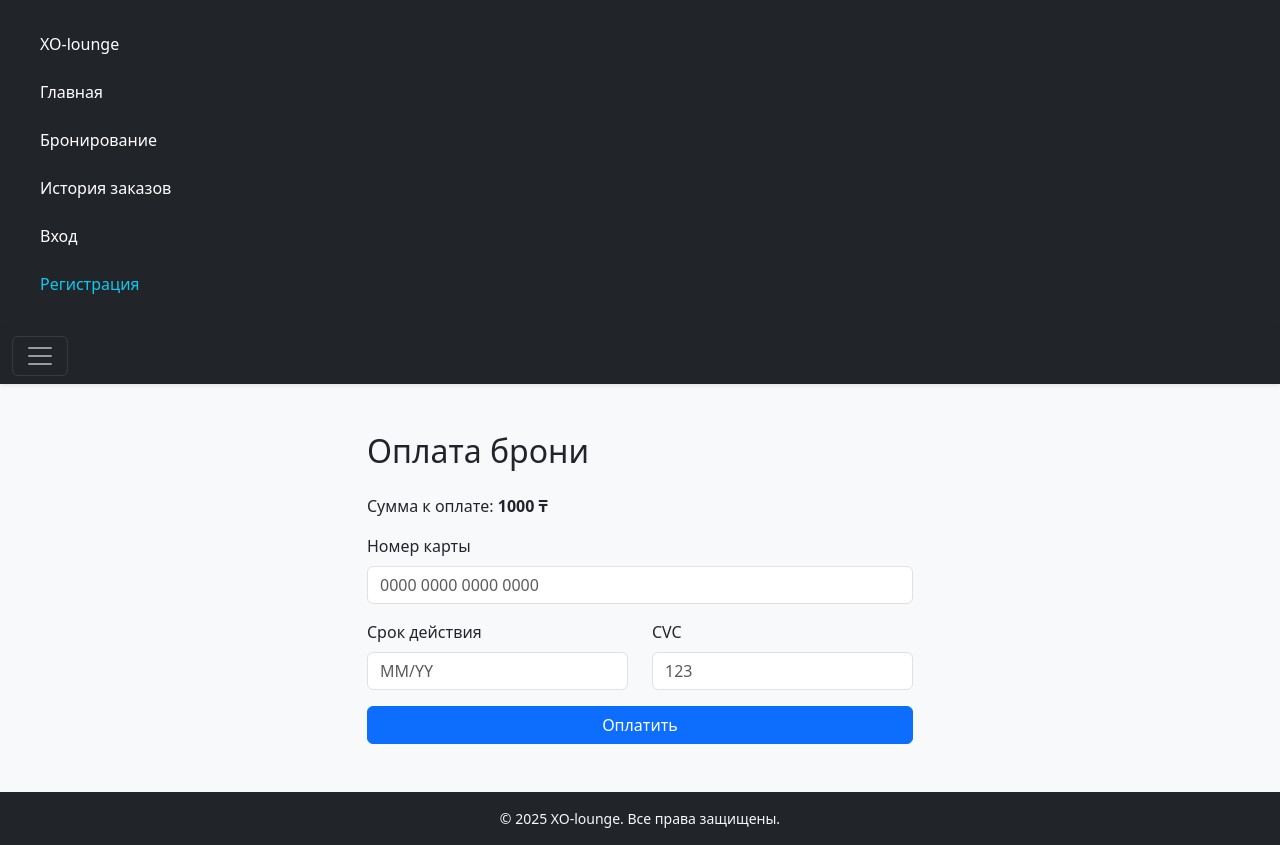
After one commit to Temirlan2604/XO-lounge, a Django app: page /reservations/pay/ in a window 1280 px wide, after a click that opens the changed part. The commit adds this page. Run offline with Django 5.2, Linux system fonts and the light colour scheme.

Commit message:
сайт

```diff
--- a/xolounge/reservations/models.py
+++ b/xolounge/reservations/models.py
@@ -8,6 +8,10 @@ class Table(models.Model):
     is_cabin = models.BooleanField(default=False)
     capacity = models.PositiveIntegerField(default=4)
 
+    def __str__(self):
+        kind = 'Кабина' if self.is_cabin else 'Столик'
+        return f'{kind} №{self.number} (вместимость {self.capacity})'
+
 class Reservation(models.Model):
     user = models.ForeignKey(User, on_delete=models.CASCADE)
     table = models.ForeignKey(Table, on_delete=models.CASCADE)
--- a/xolounge/reservations/views.py
+++ b/xolounge/reservations/views.py
@@ -12,10 +12,18 @@ def map_view(request):
 def booking_view(request, table_id):
     table = get_object_or_404(Table, id=table_id)
     if request.method == 'POST':
-        # пример простого бронирования на ближайший свободный час
-        start = timezone.now().replace(minute=0, second=0, microsecond=0) + timedelta(hours=1)
-        end = start + timedelta(hours=1)
-        Reservation.objects.create(user=request.user, table=table, start_time=start, end_time=end)
+        start = request.POST['start_time']
+        hours = int(request.POST['hours'])
+        # Преобразуем строку в datetime
+        from django.utils.dateparse import parse_datetime
+        start_dt = parse_datetime(start)
+        end_dt = start_dt + timedelta(hours=hours)
+        Reservation.objects.create(
+            user=request.user,
+            table=table,
+            start_time=start_dt,
+            end_time=end_dt
+        )
         return redirect('reservations:payment')
     return render(request, 'reservations/booking.html', {'table': table})
 
--- a/xolounge/templates/base.html
+++ b/xolounge/templates/base.html
@@ -5,52 +5,58 @@
   <meta charset="UTF-8">
   <meta name="viewport" content="width=device-width, initial-scale=1">
   <title>XO-lounge</title>
-
   <!-- Bootstrap CSS -->
   <link
     href="https://cdn.jsdelivr.net/npm/bootstrap@5.3.0/dist/css/bootstrap.min.css"
     rel="stylesheet"
     crossorigin="anonymous">
-
-  <!-- Ваши стили -->
   <link rel="stylesheet" href="{% static 'css/style.css' %}">
 </head>
 <body class="bg-light">
 
-  <nav class="navbar navbar-expand-lg navbar-light bg-white shadow-sm">
-    <div class="container">
+  {# Свернутый контент для навбара #}
+  <div class="collapse" id="navbarToggleExternalContent">
+    <div class="bg-dark p-4">
+      <ul class="nav flex-column">
+        <li class="nav-item mb-2">
+          <a class="nav-link text-white" href="{% url 'main:index' %}">XO-lounge</a>
+        </li>
+        <li class="nav-item mb-2">
+          <a class="nav-link text-white" href="{% url 'main:index' %}">Главная</a>
+        </li>
+        <li class="nav-item mb-2">
+          <a class="nav-link text-white" href="{% url 'reservations:map' %}">Бронирование</a>
+        </li>
+        <li class="nav-item mb-2">
+          <a class="nav-link text-white" href="{% url 'orders:history' %}">История заказов</a>
+        </li>
+        {% if user.is_authenticated %}
+          <li class="nav-item">
+            <a class="nav-link text-warning" href="{% url 'accounts:logout' %}">Выход</a>
+          </li>
+        {% else %}
+          <li class="nav-item mb-2">
+            <a class="nav-link text-white" href="{% url 'accounts:login' %}">Вход</a>
+          </li>
+          <li class="nav-item">
+            <a class="nav-link text-info" href="{% url 'accounts:register' %}">Регистрация</a>
+          </li>
+        {% endif %}
+      </ul>
+    </div>
+  </div>
 
-      <!-- Бренд -->
-      <a class="navbar-brand" href="{% url 'main:index' %}">XO-lounge</a>
-
-      <!-- Кнопка для мобильных -->
-      <button class="navbar-toggler" type="button" data-bs-toggle="collapse" data-bs-target="#nav">
+  {# Кнопка-тогглер #}
+  <nav class="navbar navbar-dark bg-dark shadow-sm">
+    <div class="container-fluid">
+      <button class="navbar-toggler" type="button"
+              data-bs-toggle="collapse"
+              data-bs-target="#navbarToggleExternalContent"
+              aria-controls="navbarToggleExternalContent"
+              aria-expanded="false"
+              aria-label="Переключатель навигации">
         <span class="navbar-toggler-icon"></span>
       </button>
-
-      <!-- Ссылки -->
-      <div class="collapse navbar-collapse" id="nav">
-        <ul class="navbar-nav me-auto mb-2 mb-lg-0">
-          <li class="nav-item">
-            <a class="nav-link" href="{% url 'main:index' %}">Главная</a>
-          </li>
-          <li class="nav-item">
-            <a class="nav-link" href="{% url 'reservations:map' %}">Бронирование</a>
-          </li>
-          <li class="nav-item">
-            <a class="nav-link" href="{% url 'orders:history' %}">История заказов</a>
-          </li>
-        </ul>
-        <div class="d-flex">
-          {% if user.is_authenticated %}
-            <a href="{% url 'accounts:logout' %}" class="btn btn-outline-secondary">Выход</a>
-          {% else %}
-            <a href="{% url 'accounts:login' %}" class="btn btn-outline-primary me-2">Вход</a>
-            <a href="{% url 'accounts:register' %}" class="btn btn-primary">Регистрация</a>
-          {% endif %}
-        </div>
-      </div>
-
     </div>
   </nav>
 
--- /dev/null
+++ b/xolounge/templates/reservations/payment.html
@@ -0,0 +1,29 @@
+{% extends "base.html" %}
+{% load static %}
+
+{% block content %}
+<div class="row justify-content-center">
+  <div class="col-md-6">
+    <h2 class="mb-4">Оплата брони</h2>
+    <p>Сумма к оплате: <strong>1000 ₸</strong> <!-- здесь можно динамически подставлять цену --></p>
+    <form method="post">
+      {% csrf_token %}
+      <div class="mb-3">
+        <label for="cardNumber" class="form-label">Номер карты</label>
+        <input type="text" class="form-control" id="cardNumber" name="card_number" placeholder="0000 0000 0000 0000" required>
+      </div>
+      <div class="row">
+        <div class="col-md-6 mb-3">
+          <label for="expDate" class="form-label">Срок действия</label>
+          <input type="text" class="form-control" id="expDate" name="expiry" placeholder="MM/YY" required>
+        </div>
+        <div class="col-md-6 mb-3">
+          <label for="cvc" class="form-label">CVC</label>
+          <input type="text" class="form-control" id="cvc" name="cvc" placeholder="123" required>
+        </div>
+      </div>
+      <button type="submit" class="btn btn-primary w-100">Оплатить</button>
+    </form>
+  </div>
+</div>
+{% endblock %}
```
Also changed, not shown: xolounge/orders/admin.py (+8 -1 lines), xolounge/templates/reservations/booking.html (+25 -0 lines), xolounge/templates/reservations/map.html (+27 -0 lines), xolounge/templates/reservations/payment_success.html (added, +11 -0 lines).
